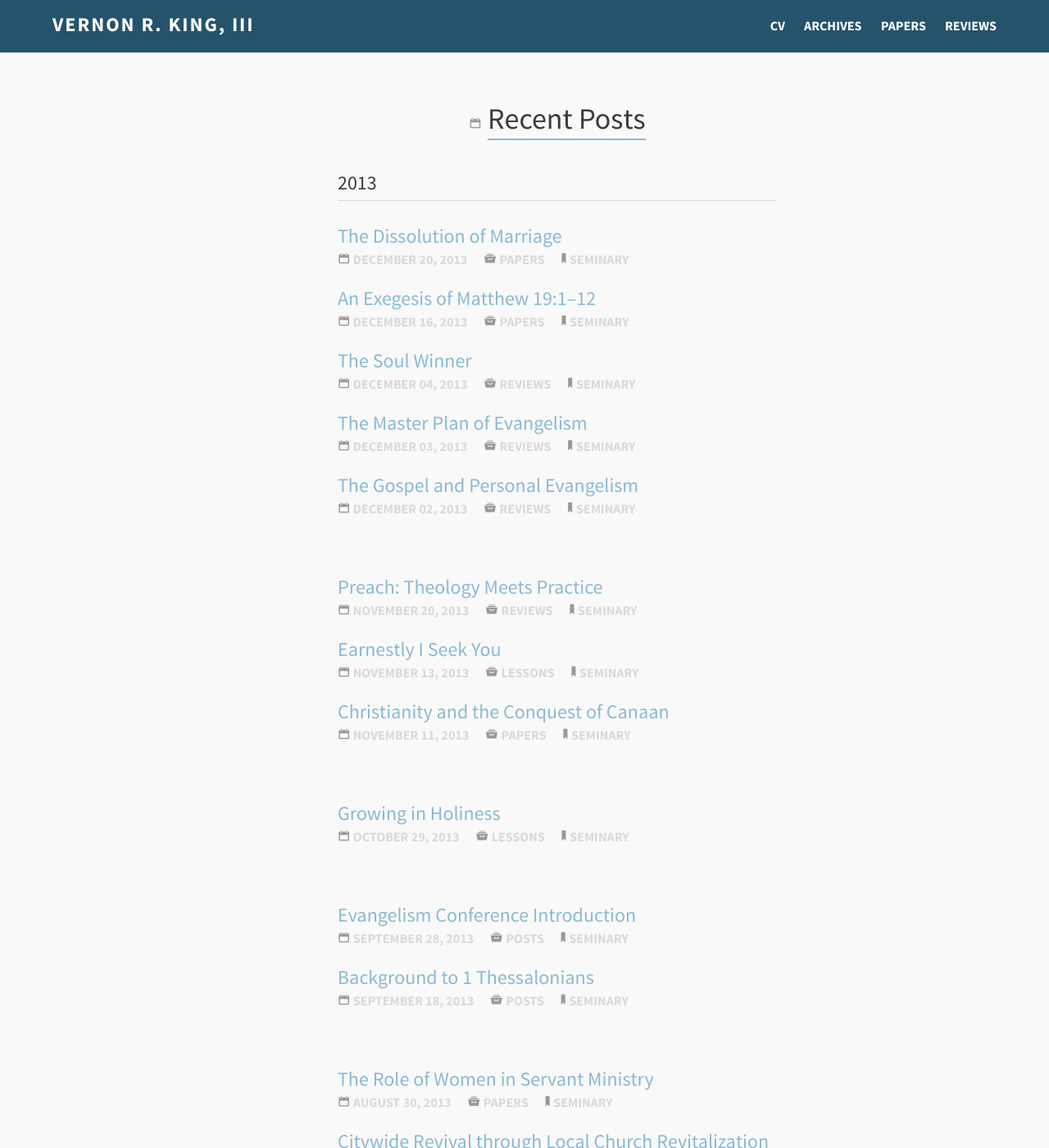
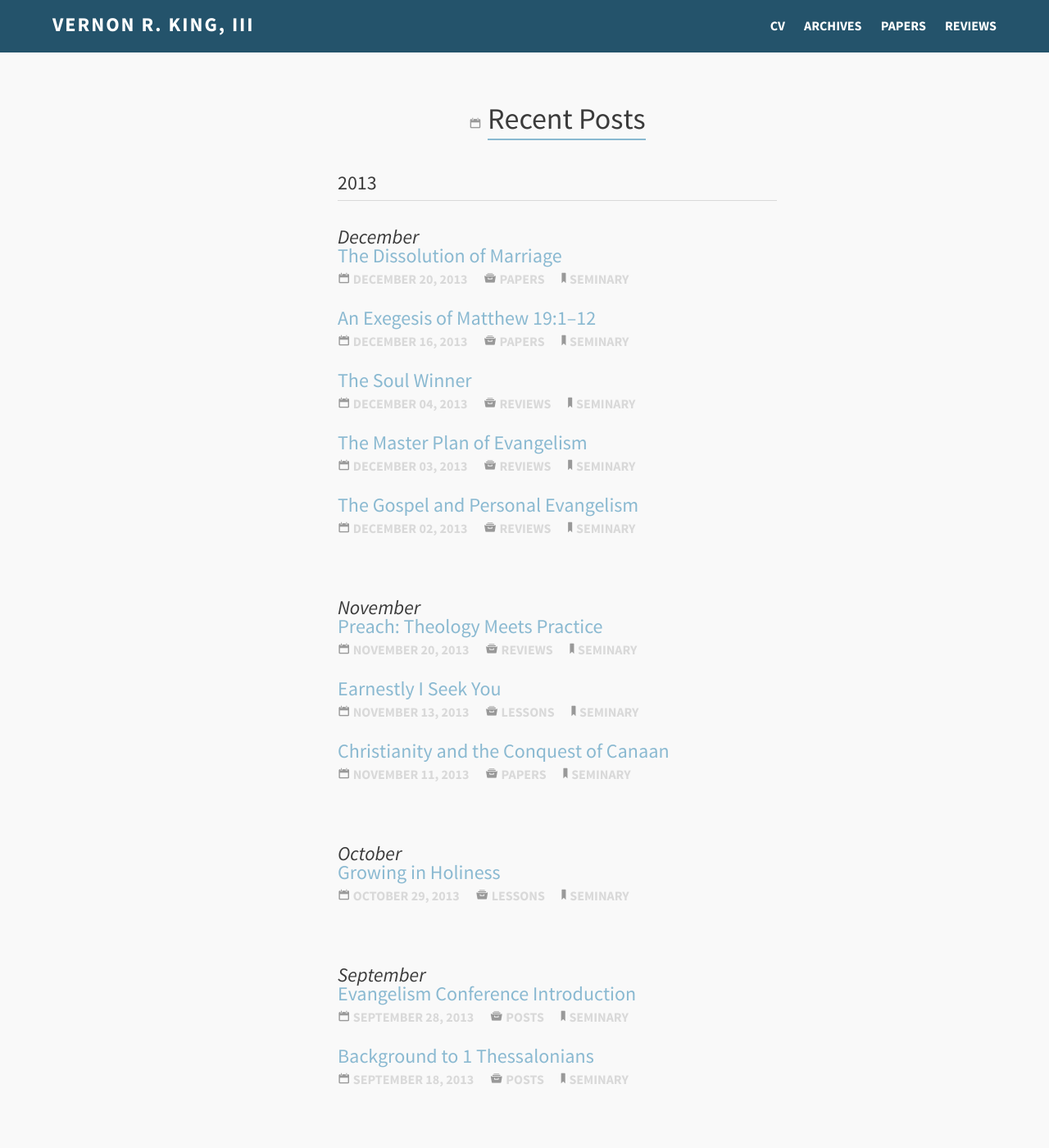
Before and after one commit to snowdj/vernonking.org, a Jekyll site: the page built from index.md, in a window 1280 px wide and 1400 px high. Shown: the whole window at 82% size. Built offline with Jekyll 4.4.1, drawn with Linux system fonts in a browser that asks for light colours; some of the changed text lies outside the part shown.

Commit message:
Add month header to template and rename loop variables for month and year.

```diff
--- a/_layouts/post-index.html
+++ b/_layouts/post-index.html
@@ -29,14 +29,14 @@ layout: default
                 {% capture year %}{{ date | date: "%Y" }}{% endcapture %}
                 {% capture month %}{{ date | date: site.archive.month_format }}{% endcapture %}
 
-                {% if current_month != month %}
-                    {% assign current_month = month %}
+                {% if month_index != month %}
+                    {% assign month_index = month %}
                     {% unless forloop.first %}
                             </ul>
                         </li>
                     {% endunless %}
-                    {% if current_year != year %}
-                        {% assign current_year = year %}
+                    {% if year_index != year %}
+                        {% assign year_index = year %}
                         {% unless forloop.first %}
                 </ul>
             </li>
@@ -46,6 +46,7 @@ layout: default
                 <ul class="months">
                     {% endif %}
                         <li id="{{month}}">
+                            <h3>{{ date | date: "%B" }}</h3>
                             <ul>
                 {% endif %}
                                 <li>{% include post-entry.html %}</li>
```
